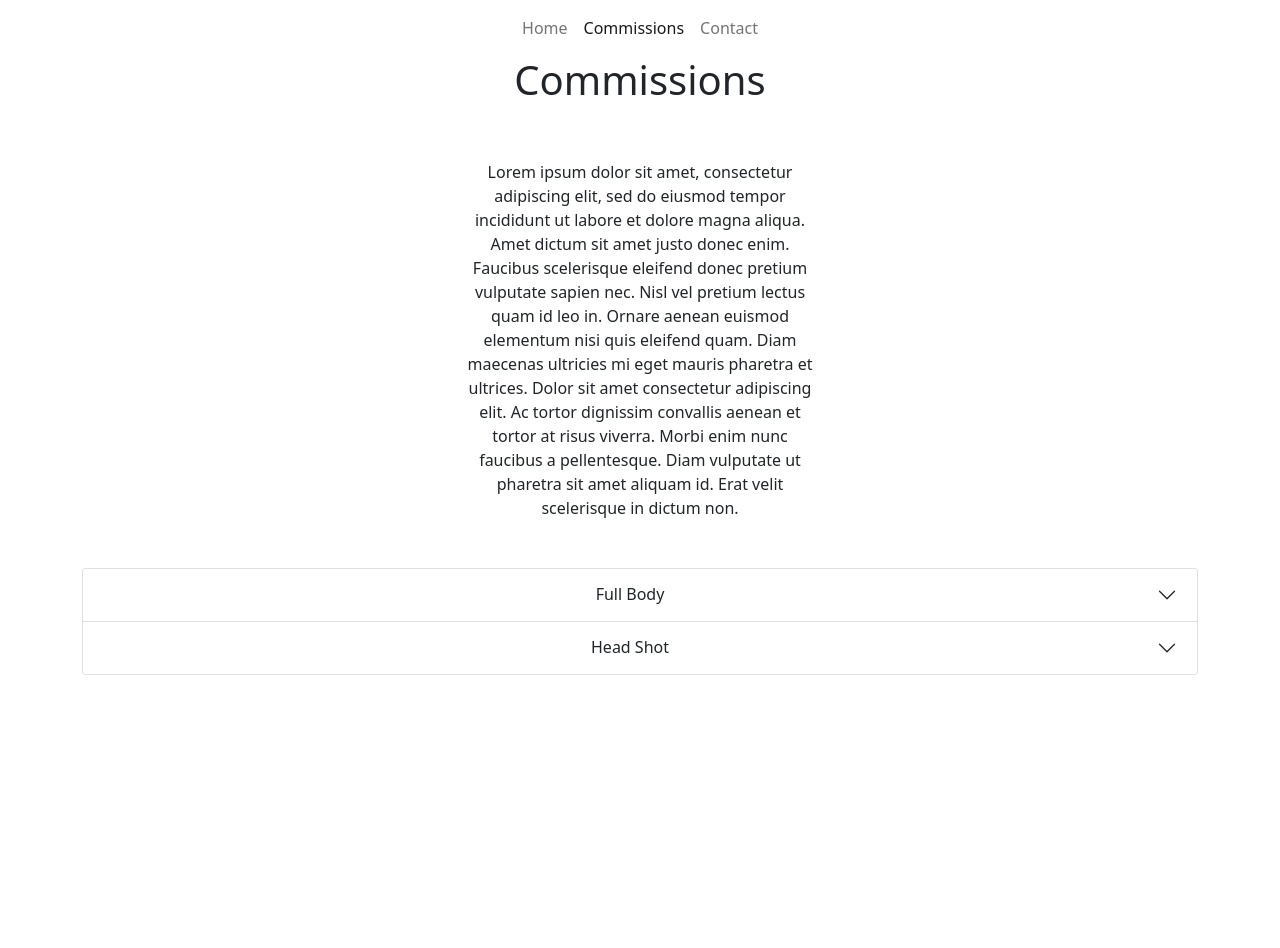
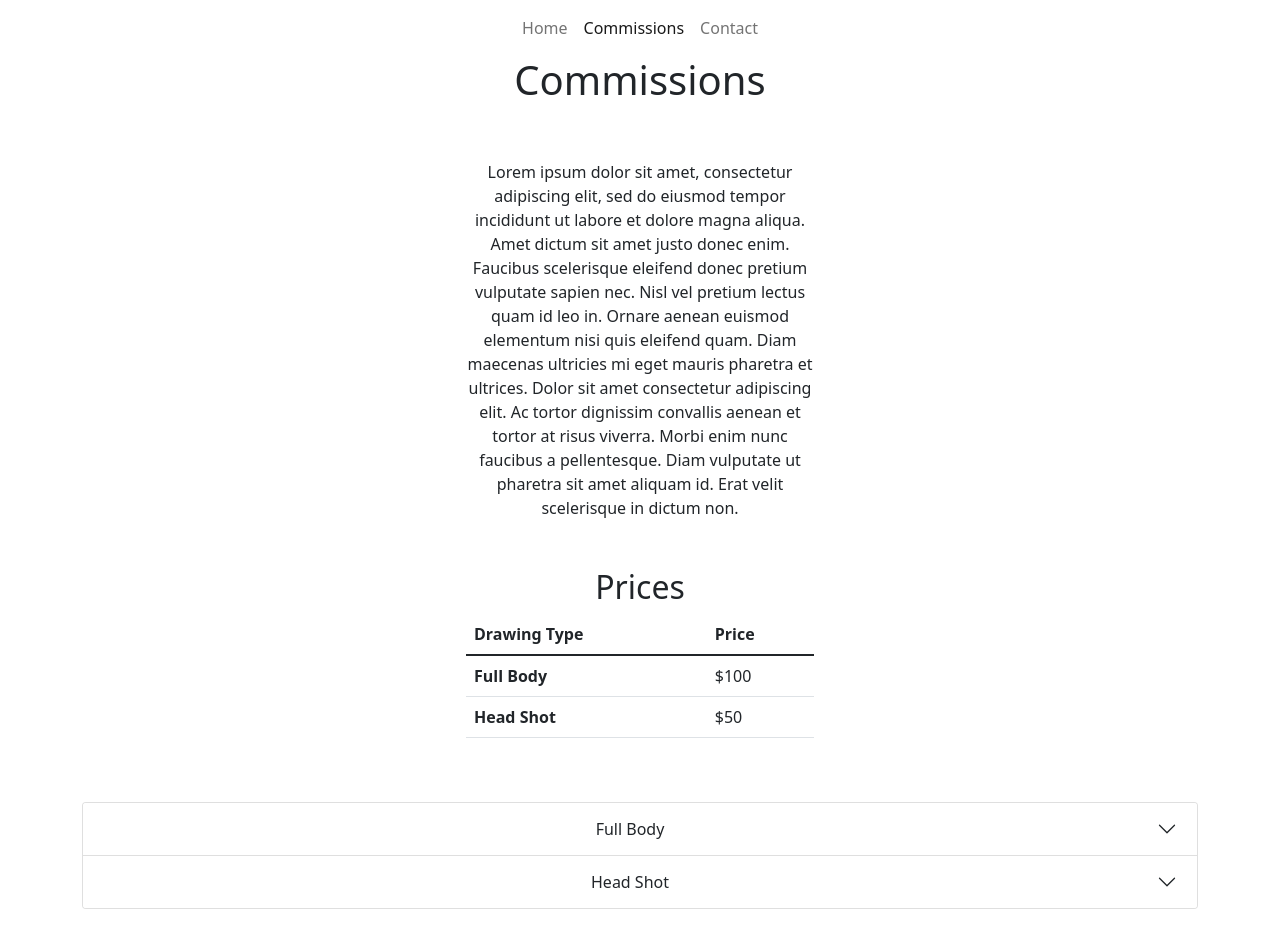
Before and after one commit to tlithal/Week9Project, a website: page commissions.html in a window 1280 px wide. Before the commit the page ends 800 px from the top, so only its background shows below. Drawn offline with nearby package versions, Linux system fonts and the light colour scheme.

Commit message:
Added screenshots to documentation and added table to the Commissions page

```diff
--- a/commissions.html
+++ b/commissions.html
@@ -8,6 +8,8 @@
     <link rel="stylesheet" href="node_modules/bootstrap/dist/css/bootstrap.css">
 </head>
 <body class="container">
+
+    <!-- Navbar -->
 
     <nav class="navbar navbar-expand-md navbar-light">
         <div class="container-fluid">
@@ -52,6 +54,40 @@
     </div>
     <br><br>
 
+    <div class="container-fluid">
+        <div class="row">
+            <div class="col-12 text-center">
+                <h2>Prices</h2>
+            </div>
+            <div class="col"></div>
+            <div class="col">
+                <table class="table table-hover">
+                    <thead>
+                        <tr>
+                            <th>Drawing Type</th>
+                            <th>Price</th>
+                        </tr>
+                    </thead>
+                    <tbody>
+                        <tr>
+                            <th>Full Body</th>
+                            <td>$100</td>
+                        </tr>
+                        <tr>
+                            <th>Head Shot</th>
+                            <td>$50</td>
+                        </tr>
+                    </tbody>
+                </table>
+            </div>
+            <div class="col"></div>
+        </div>
+    </div>
+    <br><br>
+
+
+    <!-- Accordion component to display the different artwork galleries -->
+
     <div class="accordion" id="galleryAccordion">
         <div class="accordion-item">
             <h2 class="accordion-header" id="fullBodyHeading">
@@ -59,7 +95,7 @@
                     <div class="container text-center" >Full Body</div>
                 </button>
             </h2>
-            <div id="fullBody" class="accordion-collapse collapse" aria-labelledby="fullBodyLabel" data-bs-parent="galleryAccordion">
+            <div id="fullBody" class="accordion-collapse collapse" aria-labelledby="fullBodyLabel" data-bs-parent="#galleryAccordion">
                 <div class="accordion-body">
                     <div class="row">
                         <div class="col-md-4 col-sm-12">
@@ -85,7 +121,7 @@
                     <div class="container text-center">Head Shot</div>
                 </button>
             </h2>
-            <div id="headShot" class="accordion-collapse collapse" aria-labelledby="headShotLabel" data-bs-parent="galleryAccordion">
+            <div id="headShot" class="accordion-collapse collapse" aria-labelledby="headShotLabel" data-bs-parent="#galleryAccordion">
                 <div class="accordion-body">
                     <div class="row">
                         <div class="col-md-4 col-sm-12">
@@ -99,6 +135,9 @@
             </div>
         </div>
     </div>
+
+
+    <!-- Modal for each image so that it zooms in on the screen -->
 
     <div class="modal fade" id="gallery1" tabindex="-1" aria-labelledby="gallery1Label" aria-hidden="true">
         <div class="modal-dialog">
@@ -159,6 +198,7 @@
             </div>
         </div>
     </div>
+    <br><br>
 
 
 
```
Also changed, not shown: 1 other file.
